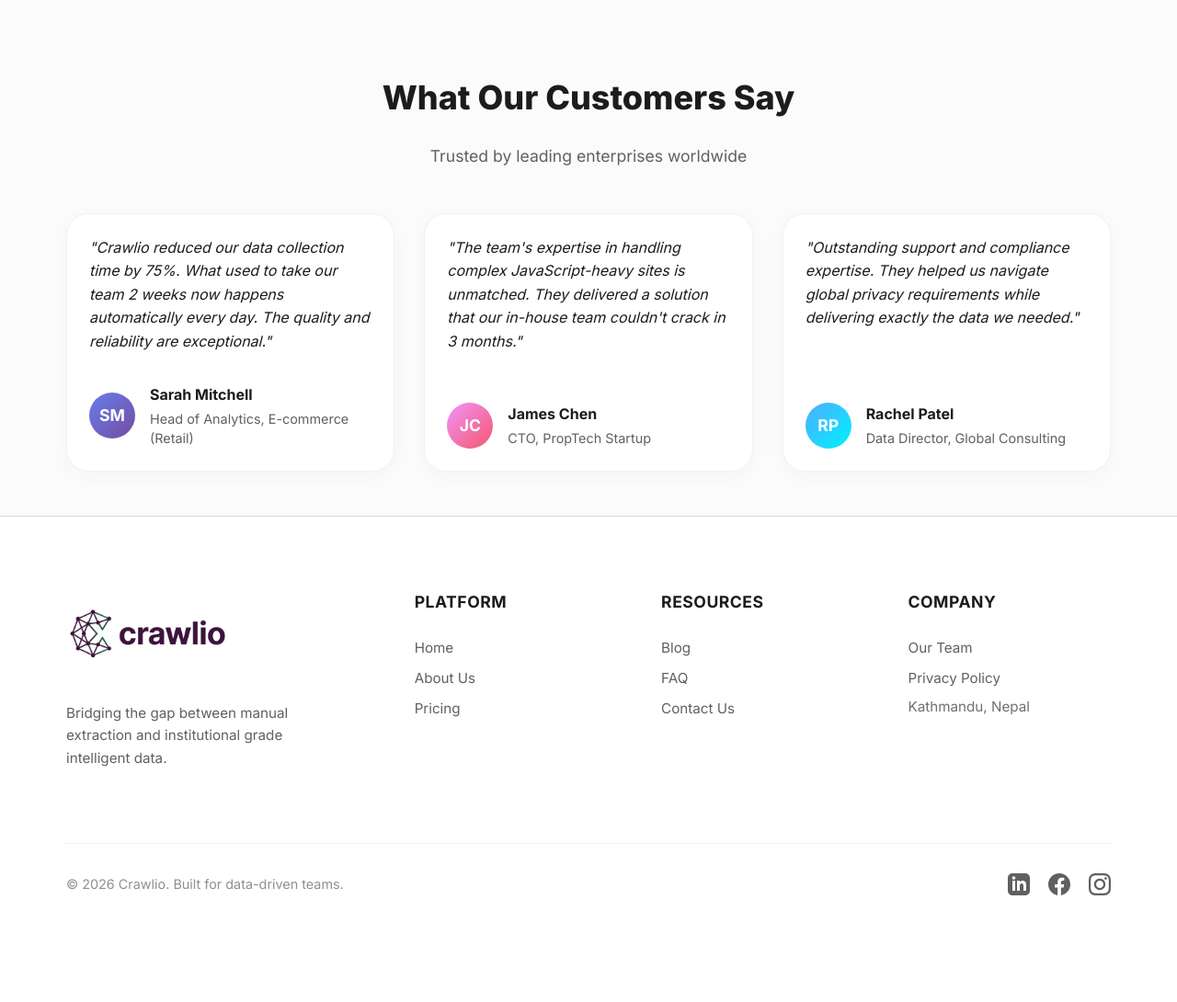
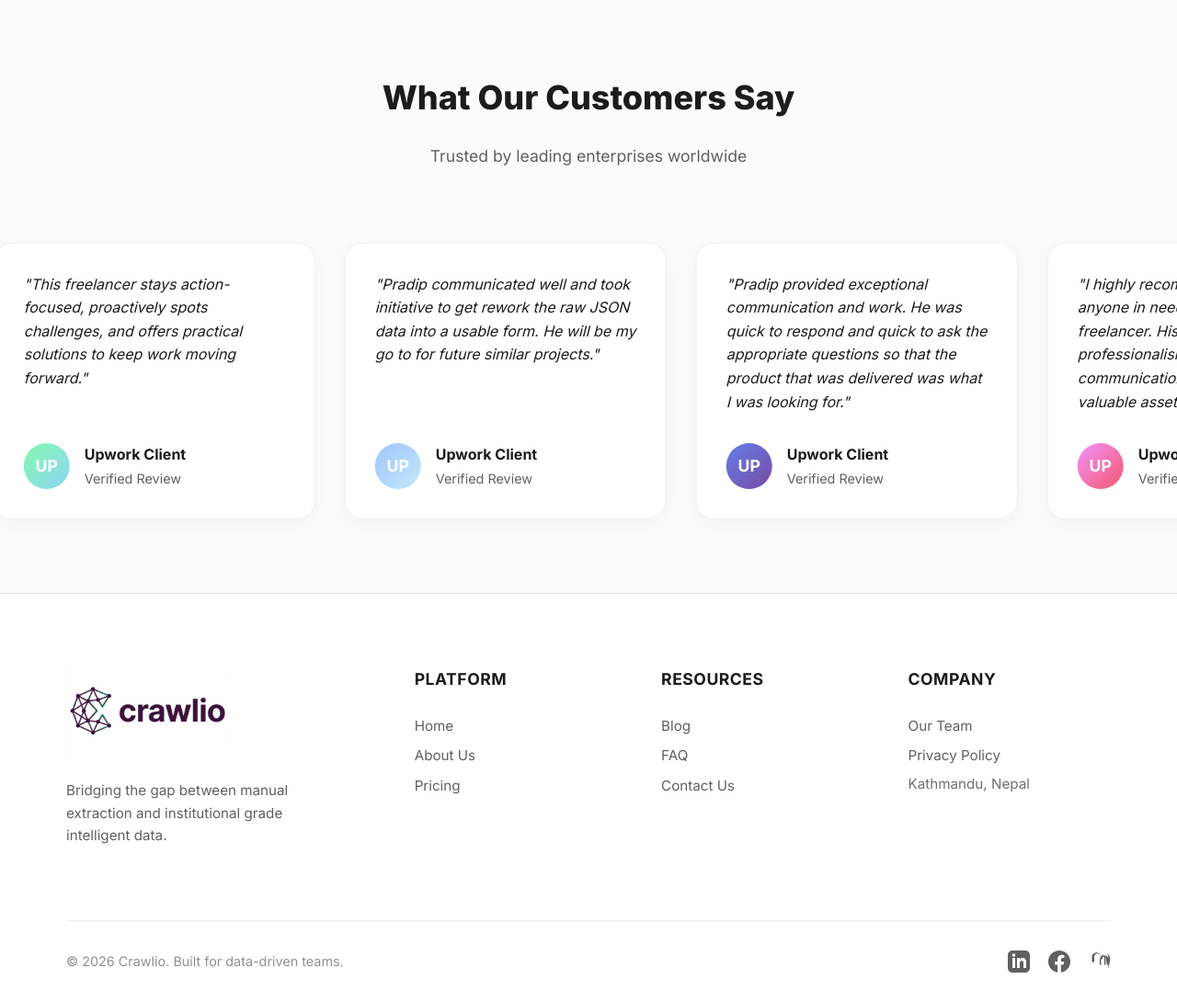
Before and after one commit to Pradip-p/lazy-py-crawler, a Django app: page / in a window 1280 px wide. Shown: the part 4818-5908 px from the top of the page at 92% size. Before the commit the page ends 5792 px from the top, so only its background shows below. Run offline with Django 5.2, Linux system fonts and the light colour scheme; some libraries are stand-ins or nearby versions.

Commit message:
added upwork feedback and reviews

```diff
--- a/app/static/app/style.css
+++ b/app/static/app/style.css
@@ -953,22 +953,41 @@ nav.scrolled {
   padding: 5rem 0 3rem 0;
 }
 
-.testimonials-grid {
-  display: grid;
-  grid-template-columns: repeat(auto-fit, minmax(320px, 1fr));
+/* Testimonials Marquee */
+.testimonials-marquee {
+  overflow: hidden;
+  padding: 2rem 0;
+  position: relative;
+  white-space: nowrap;
+}
+
+.testimonials-track {
+  display: flex;
   gap: 2rem;
+  width: max-content;
+  animation: marquee 40s linear infinite;
+}
+
+.testimonials-track:hover {
+  animation-play-state: paused;
+}
+
+@keyframes marquee {
+  0% { transform: translateX(0); }
+  100% { transform: translateX(-50%); }
 }
 
 .testimonial-card {
+  flex: 0 0 350px;
+  white-space: normal;
   background: var(--white);
   border: 1px solid rgba(0, 0, 0, 0.05);
-  border-radius: 24px;
-  padding: 1.5rem;
-  transition: all 0.4s cubic-bezier(0.165, 0.84, 0.44, 1);
+  border-radius: 20px;
+  padding: 2rem;
+  transition: all 0.3s ease;
   box-shadow: 0 4px 20px rgba(0, 0, 0, 0.03);
   display: flex;
   flex-direction: column;
-  position: relative;
 }
 
 .testimonial-card:hover {
--- a/app/templates/app/base.html
+++ b/app/templates/app/base.html
@@ -196,10 +196,11 @@
                   d="M24 12.073c0-6.627-5.373-12-12-12s-12 5.373-12 12c0 5.99 4.388 10.954 10.125 11.854v-8.385H7.078v-3.469h3.047V9.43c0-3.007 1.792-4.669 4.533-4.669 1.312 0 2.686.235 2.686.235v2.953H15.83c-1.491 0-1.956.925-1.956 1.874v2.25h3.328l-.532 3.47h-2.796v8.385C19.612 23.027 24 18.062 24 12.073z" />
               </svg>
             </a>
-            <a href="#" aria-label="Instagram" class="instagram">
+            <a href="https://www.upwork.com/freelancers/~01ee22cde238a48b5e" target="_blank" aria-label="Upwork"
+              class="upwork">
               <svg viewBox="0 0 24 24" width="24" height="24" fill="currentColor">
                 <path
-                  d="M12 2.163c3.204 0 3.584.012 4.85.07 3.252.148 4.771 1.691 4.919 4.919.058 1.265.069 1.645.069 4.849 0 3.205-.012 3.584-.069 4.849-.149 3.225-1.664 4.771-4.919 4.919-1.266.058-1.644.07-4.85.07-3.204 0-3.584-.012-4.849-.07-3.26-.149-4.771-1.699-4.919-4.92-.058-1.265-.07-1.644-.07-4.849 0-3.204.013-3.583.07-4.849.149-3.227 1.664-4.771 4.919-4.919 1.266-.057 1.645-.069 4.849-.069zm0-2.163c-3.259 0-3.667.014-4.947.072-4.358.2-6.78 2.618-6.98 6.98-.059 1.281-.073 1.689-.073 4.948 0 3.259.014 3.668.072 4.948.2 4.358 2.618 6.78 6.98 6.98 1.281.058 1.689.072 4.948.072 3.259 0 3.668-.014 4.948-.072 4.354-.2 6.782-2.618 6.979-6.98.059-1.28.073-1.689.073-4.948 0-3.259-.014-3.667-.072-4.947-.196-4.354-2.617-6.78-6.979-6.98-1.281-.059-1.69-.073-4.949-.073zm0 5.838c-3.403 0-6.162 2.759-6.162 6.162s2.759 6.163 6.162 6.163 6.162-2.759 6.162-6.163c0-3.403-2.759-6.162-6.162-6.162zm0 10.162c-2.209 0-4-1.79-4-4 0-2.209 1.791-4 4-4s4 1.791 4 4c0 2.21-1.791 4-4 4zm6.406-11.845c-.796 0-1.441.645-1.441 1.44s.645 1.44 1.441 1.44c.795 0 1.439-.645 1.439-1.44s-.644-1.44-1.439-1.44z" />
+                  d="M18.561 3.235a3.483 3.483 0 0 0-3.477 3.482v2.483h-2.11V6.717c0-1.92-1.562-3.482-3.482-3.482-1.92 0-3.482 1.562-3.482 3.482v5.867H3.482v-5.867C3.482 4.498 5.702 2.278 8.423 2.278s4.941 2.22 4.941 4.941v1.101a4.94 4.94 0 0 1 4.941-4.941 4.941 4.941 0 0 1 4.941 4.941v1.101l-1.459 9.382H21.25V6.717c0-1.92-1.562-3.482-3.482-3.482zM21.25 15.618h-1.459l-1.459-9.382v9.382h-1.459V6.717a3.483 3.483 0 0 0-3.477 3.482v5.419h-1.459v-5.419a4.94 4.94 0 0 1 4.941-4.941 4.941 4.941 0 0 1 4.941 4.941v5.419z" />
               </svg>
             </a>
           </div>
--- a/app/templates/app/index.html
+++ b/app/templates/app/index.html
@@ -491,58 +491,124 @@
   <div class="container">
     <h2 class="section-title">What Our Customers Say</h2>
     <p class="section-subtitle">Trusted by leading enterprises worldwide</p>
-    <div class="testimonials-grid">
+  </div>
+  <div class="testimonials-marquee">
+    <div class="testimonials-track">
+      <!-- Original Cards -->
       <div class="testimonial-card">
-        <p class="testimonial-text">
-          "Crawlio reduced our data collection time by 75%. What used to take
-          our team 2 weeks now happens automatically every day. The quality and
-          reliability are exceptional."
+        <p class="testimonial-text">"Pradip provided exceptional communication and work. He was quick to respond and
+          quick to ask the appropriate questions so that the product that was delivered was what I was looking for."
         </p>
         <div class="testimonial-author">
-          <div class="author-avatar" style="
-              background: linear-gradient(135deg, #667eea 0%, #764ba2 100%);
-            ">
-            SM
-          </div>
+          <div class="author-avatar" style="background: linear-gradient(135deg, #667eea 0%, #764ba2 100%);">UP</div>
           <div class="author-info">
-            <h4>Sarah Mitchell</h4>
-            <p>Head of Analytics, E-commerce (Retail)</p>
+            <h4>Upwork Client</h4>
+            <p>Verified Review</p>
           </div>
         </div>
       </div>
       <div class="testimonial-card">
-        <p class="testimonial-text">
-          "The team's expertise in handling complex JavaScript-heavy sites is
-          unmatched. They delivered a solution that our in-house team couldn't
-          crack in 3 months."
-        </p>
+        <p class="testimonial-text">"I highly recommend Pradip to anyone in need of a skilled, reliable freelancer.
+          His technical proficiency, professionalism, and outstanding communication skills make him a valuable asset
+          to any project."</p>
         <div class="testimonial-author">
-          <div class="author-avatar" style="
-              background: linear-gradient(135deg, #f093fb 0%, #f5576c 100%);
-            ">
-            JC
-          </div>
+          <div class="author-avatar" style="background: linear-gradient(135deg, #f093fb 0%, #f5576c 100%);">UP</div>
           <div class="author-info">
-            <h4>James Chen</h4>
-            <p>CTO, PropTech Startup</p>
+            <h4>Upwork Client</h4>
+            <p>Verified Review</p>
           </div>
         </div>
       </div>
       <div class="testimonial-card">
-        <p class="testimonial-text">
-          "Outstanding support and compliance expertise. They helped us navigate
-          global privacy requirements while delivering exactly the data we
-          needed."
+        <p class="testimonial-text">"The freelancer was a true professional, and I appreciated their excellent work
+          ethic and strong communication skills. Whenever an issue came up, they were always quick to identify and
+          resolve it."</p>
+        <div class="testimonial-author">
+          <div class="author-avatar" style="background: linear-gradient(135deg, #4facfe 0%, #00f2fe 100%);">UP</div>
+          <div class="author-info">
+            <h4>Upwork Client</h4>
+            <p>Verified Review</p>
+          </div>
+        </div>
+      </div>
+      <div class="testimonial-card">
+        <p class="testimonial-text">"This freelancer stays action-focused, proactively spots challenges, and offers
+          practical solutions to keep work moving forward."</p>
+        <div class="testimonial-author">
+          <div class="author-avatar" style="background: linear-gradient(135deg, #84fab0 0%, #8fd3f4 100%);">UP</div>
+          <div class="author-info">
+            <h4>Upwork Client</h4>
+            <p>Verified Review</p>
+          </div>
+        </div>
+      </div>
+      <div class="testimonial-card">
+        <p class="testimonial-text">"Pradip communicated well and took initiative to get rework the raw JSON data into
+          a usable form. He will be my go to for future similar projects."</p>
+        <div class="testimonial-author">
+          <div class="author-avatar" style="background: linear-gradient(135deg, #a1c4fd 0%, #c2e9fb 100%);">UP</div>
+          <div class="author-info">
+            <h4>Upwork Client</h4>
+            <p>Verified Review</p>
+          </div>
+        </div>
+      </div>
+      <!-- Duplicated Cards for Seamless Loop -->
+      <div class="testimonial-card">
+        <p class="testimonial-text">"Pradip provided exceptional communication and work. He was quick to respond and
+          quick to ask the appropriate questions so that the product that was delivered was what I was looking for."
         </p>
         <div class="testimonial-author">
-          <div class="author-avatar" style="
-              background: linear-gradient(135deg, #4facfe 0%, #00f2fe 100%);
-            ">
-            RP
+          <div class="author-avatar" style="background: linear-gradient(135deg, #667eea 0%, #764ba2 100%);">UP</div>
+          <div class="author-info">
+            <h4>Upwork Client</h4>
+            <p>Verified Review</p>
           </div>
+        </div>
+      </div>
+      <div class="testimonial-card">
+        <p class="testimonial-text">"I highly recommend Pradip to anyone in need of a skilled, reliable freelancer.
+          His technical proficiency, professionalism, and outstanding communication skills make him a valuable asset
+          to any project."</p>
+        <div class="testimonial-author">
+          <div class="author-avatar" style="background: linear-gradient(135deg, #f093fb 0%, #f5576c 100%);">UP</div>
           <div class="author-info">
-            <h4>Rachel Patel</h4>
-            <p>Data Director, Global Consulting</p>
+            <h4>Upwork Client</h4>
+            <p>Verified Review</p>
+          </div>
+        </div>
+      </div>
+      <div class="testimonial-card">
+        <p class="testimonial-text">"The freelancer was a true professional, and I appreciated their excellent work
+          ethic and strong communication skills. Whenever an issue came up, they were always quick to identify and
+          resolve it."</p>
+        <div class="testimonial-author">
+          <div class="author-avatar" style="background: linear-gradient(135deg, #4facfe 0%, #00f2fe 100%);">UP</div>
+          <div class="author-info">
+            <h4>Upwork Client</h4>
+            <p>Verified Review</p>
+          </div>
+        </div>
+      </div>
+      <div class="testimonial-card">
+        <p class="testimonial-text">"This freelancer stays action-focused, proactively spots challenges, and offers
+          practical solutions to keep work moving forward."</p>
+        <div class="testimonial-author">
+          <div class="author-avatar" style="background: linear-gradient(135deg, #84fab0 0%, #8fd3f4 100%);">UP</div>
+          <div class="author-info">
+            <h4>Upwork Client</h4>
+            <p>Verified Review</p>
+          </div>
+        </div>
+      </div>
+      <div class="testimonial-card">
+        <p class="testimonial-text">"Pradip communicated well and took initiative to get rework the raw JSON data into
+          a usable form. He will be my go to for future similar projects."</p>
+        <div class="testimonial-author">
+          <div class="author-avatar" style="background: linear-gradient(135deg, #a1c4fd 0%, #c2e9fb 100%);">UP</div>
+          <div class="author-info">
+            <h4>Upwork Client</h4>
+            <p>Verified Review</p>
           </div>
         </div>
       </div>
```
